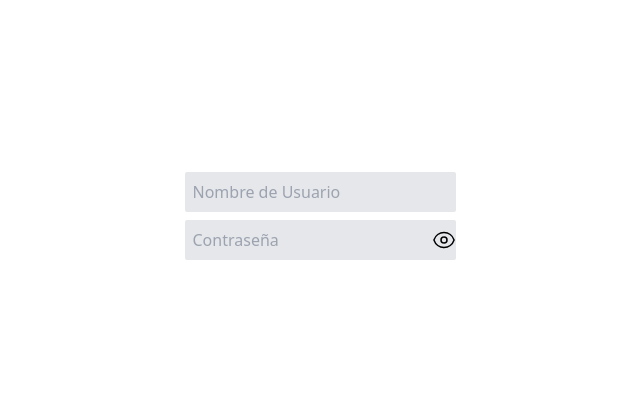
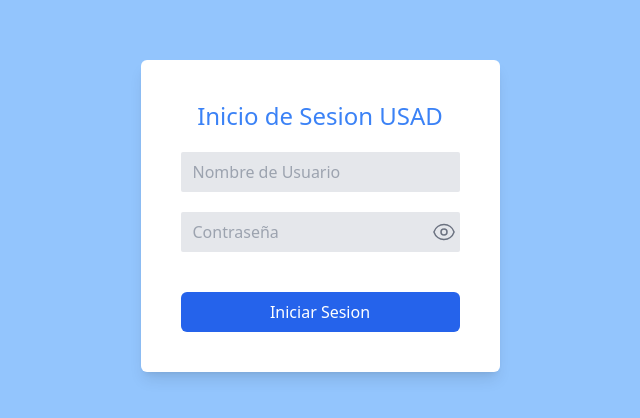
Before and after one commit to julissag0319/Frontend_Seduc, a React (Vite) app: page /login in a window 1280 px wide. Shown: the part 184-602 px from the top of the page, without its empty margins (320-960 px from the left). Built offline with nearby package versions, Linux system fonts and the light colour scheme.

Commit message:
solucion error formusuario

```diff
--- a/src/components/FormularioBasicoUsuario/FormUsuario.tsx
+++ b/src/components/FormularioBasicoUsuario/FormUsuario.tsx
@@ -7,7 +7,6 @@ import { FormikState, FormikHandlers } from "formik";
 import ErrorMessage from "@/components/ErrorMessage";
 import { useState } from "react";
 
-
 type FormUsuarioP = {
   form: FormikState<IFormularioBasicoUsuario> & FormikHandlers;
   onSubmitForm: (
@@ -16,7 +15,8 @@ type FormUsuarioP = {
     inputFieldcontrasena_Usuario: string,
     inputFieldcodigo_Recuperacion: string,
     optionSelectid_Tipo_Usuario: string,
-    optionSelectid_Estado: string) => void;
+    optionSelectid_Estado: string
+  ) => void;
   formTitle: string;
   isRemove?: boolean;
 };
@@ -31,7 +31,7 @@ function FormUsuario({
   const flexInputContainer = `flex-col items-center`;
   const labelStyle = `block font-medium mb-2 font-bold`;
   const notamjs = () => toast.success("correctamente");
-const{
+  const {
     values: {
       optionSelectid_Persona,
       inputFieldnombre_Usuario,
@@ -45,7 +45,6 @@ const{
     handleChange,
     handleBlur,
   } = form;
-
 
   const handleSubmitForm = (e: FormEvent<HTMLFormElement>) => {
     e.preventDefault();
@@ -72,7 +71,7 @@ useEffect(() => {
   }, []); //solo ejecutar una vez
 
   const [tipo_usuario, settipo_usuario] = useState([
-  { id_Tipo_Usuario: 1, descripcion_Tipo_Usuario:"" },
+    { id_Tipo_Usuario: 1, descripcion_Tipo_Usuario: "" },
   ]);
   useEffect(() => {
     fetch("http://localhost:4002/tipo_usuario")
@@ -82,16 +81,14 @@ useEffect(() => {
       });
   }, []); //solo ejecutar una vez
 
-
-
   return (
     <>
       <h2 className="pb-7 text-center font-bold text-xl">{formTitle}</h2>
 
       <form
         onSubmit={handleSubmitForm}
-        className="p-4 border border-black rounded-lg">
-
+        className="p-4 border border-black rounded-lg"
+      >
         {/*Option Select id Persona*/}
         <div className={`${flexLabelInputs}`}>
           <label className={`${labelStyle}`}>id Persona</label>
@@ -102,20 +99,16 @@ useEffect(() => {
             onBlur={handleBlur}
             name="optionSelectid_Persona"
             className="input-styles"
-            disabled={isRemove ? true : false}>
+            disabled={isRemove ? true : false}
+          >
             <option>Selecione el Tipo de Usuario</option>
-            {persona.map(
-                ({ descripcion_Persona, id_Persona }) => (
-                  <option value={id_Persona}>
+            {persona.map(({ descripcion_Persona, id_Persona }) => (
+              <option key={descripcion_Persona} value={id_Persona}>
                 {descripcion_Persona}
               </option>
-                )
-              )}
+            ))}
           </select>
         </div>
-
-
-
 
         {/*Text Box de Nombre Usuario*/}
         <div className={`${flexInputContainer}`}>
@@ -161,8 +154,6 @@ useEffect(() => {
             )}
         </div>
 
-
-
         {/*Text Box de codigo de Recuperacion*/}
 
         <div className={`${flexInputContainer}`}>
@@ -196,11 +187,19 @@ useEffect(() => {
               onBlur={handleBlur}
               name="optionSelectid_Tipo_Usuario"
               className="input-styles"
-            disabled={isRemove ? true : false}>
+              disabled={isRemove ? true : false}
+            >
               <option>Selecione el Tipo de Usuario</option>
-            {tipo_usuario.map(({ descripcion_Tipo_Usuario, id_Tipo_Usuario }) => (
-                <option value={id_Tipo_Usuario}>{descripcion_Tipo_Usuario}</option>
-              ))}
+              {tipo_usuario.map(
+                ({ descripcion_Tipo_Usuario, id_Tipo_Usuario }) => (
+                  <option
+                    key={descripcion_Tipo_Usuario}
+                    value={id_Tipo_Usuario}
+                  >
+                    {descripcion_Tipo_Usuario}
+                  </option>
+                )
+              )}
             </select>
           </div>
           {touched.optionSelectid_Tipo_Usuario &&
@@ -208,7 +207,6 @@ useEffect(() => {
               <ErrorMessage message={errors.optionSelectid_Tipo_Usuario} />
             )}
         </div>
-
 
         {/*Option Select de Estado*/}
         <div className={`${flexInputContainer}`}>
@@ -221,7 +219,8 @@ useEffect(() => {
               onBlur={handleBlur}
               name="optionSelectid_Estado"
               className="input-styles"
-            disabled={isRemove ? true : false}>
+              disabled={isRemove ? true : false}
+            >
               <option>Selecione una Opcion</option>
               <option value="1">Activo</option>
               <option value="2">Inactivo</option>
@@ -235,6 +234,7 @@ useEffect(() => {
           <button
             type="submit"
             onClick={notamjs}
+            onBlur={handleBlur}
             disabled={
               inputFieldnombre_Usuario.length < 3 ||
               inputFieldnombre_Usuario.length > 50 ||
@@ -243,7 +243,6 @@ useEffect(() => {
               inputFieldcodigo_Recuperacion.length < 6 ||
               inputFieldcodigo_Recuperacion.length > 50
             }
-
             className="bg-color-fondo text-white font-bold px-4 py-2 rounded border border-color-fondo"
           >
             {!isRemove ? "Guardar" : "Eliminar"}
--- a/src/components/FormularioBasicoUsuario/index.tsx
+++ b/src/components/FormularioBasicoUsuario/index.tsx
@@ -1,5 +1,5 @@
 import FormUsuario from "./FormUsuario";
-import useSetFormValues from "@/hooks/useSetFormPersonaValues";
+import useSetFormValues from "@/hooks/useSetFormUsuarioValues";
 //import { IFormularioBasicoPersona } from "@/shared/basic_forms_employee.type";
 
 type FormularioBasicoUsuarioP = {
@@ -9,11 +9,15 @@ type FormularioBasicoUsuarioP = {
     inputFieldcontrasena_Usuario: string,
     inputFieldcodigo_Recuperacion: string,
     optionSelectid_Tipo_Usuario: string,
-    optionSelectid_Estado: string)  => void;
-    formTitle: string;
+    optionSelectid_Estado: string
+  ) => void;
+  formTitle: string;
 };
 
-function FormularioBasicoUsuario({ onSubmitHandler, formTitle}: FormularioBasicoUsuarioP) {
+function FormularioBasicoUsuario({
+  onSubmitHandler,
+  formTitle,
+}: FormularioBasicoUsuarioP) {
   const { form } = useSetFormValues();
 
   const onSubmitForm = (
@@ -22,14 +26,16 @@ function FormularioBasicoUsuario({ onSubmitHandler, formTitle}: FormularioBasico
     inputFieldcontrasena_Usuario: string,
     inputFieldcodigo_Recuperacion: string,
     optionSelectid_Tipo_Usuario: string,
-    optionSelectid_Estado: string) => {
+    optionSelectid_Estado: string
+  ) => {
     onSubmitHandler(
       optionSelectid_Persona,
       inputFieldnombre_Usuario,
       inputFieldcontrasena_Usuario,
       inputFieldcodigo_Recuperacion,
       optionSelectid_Tipo_Usuario,
-      optionSelectid_Estado);
+      optionSelectid_Estado
+    );
   };
 
   return (
--- a/src/components/PrivateRoute/index.tsx
+++ b/src/components/PrivateRoute/index.tsx
@@ -7,7 +7,11 @@ export const PrivateRoute: FC<PropsWithChildren> = ({ children }) => {
   const navigate = useNavigate();
   useEffect(() => {
     apiClient
-      .get("/auth/check-token")
+      .get("/auth/check-token", {
+        headers: {
+          Authorization: `Bearer ${sessionStorage.getItem("token")}`,
+        },
+      })
       .then(({ data }) => {
         setAuthorized(data);
         if (!data) {
--- a/src/views/Login/index.tsx
+++ b/src/views/Login/index.tsx
@@ -1,23 +1,96 @@
+import { apiClient } from "@/utilitarios/axios";
 import { useState } from "react";
+import { useNavigate } from "react-router";
 
 export const Login = () => {
   const [passwordVisible, setPasswordVisible] = useState(false);
+  const [nombre_Usuario, setNombre_Usuario] = useState("");
+  const [contrasena, setContrasena] = useState("");
+  const [error, setError] = useState("");
+  const navigate = useNavigate();
+  const login = () => {
+    console.log({ nombre_Usuario, contrasena });
+    apiClient
+      .post("auth/login", { nombre_Usuario, contrasena })
+      .then(({ data }) => {
+        if (data.error || !data.token) {
+          throw new Error(
+            data.error || "Ups ocurrio un error vuelve a intentar mas tarde"
+          );
+        }
+        sessionStorage.setItem("token", data.token);
+        navigate("/");
+      })
+      .catch((error) => {
+        setError(error.response.data.error);
+      });
+  };
   return (
-    <div className="grid place-items-center w-full h-screen ">
-      <div className="w-min ">
-        <div className="bg-gray-200  rounded-sm my-2">
+    <div className="grid place-items-center w-full h-screen bg-blue-300">
+      {error && (
+        <div className="flex w-1/4 shadow-lg py-2  rounded-md bg-white flex-col ">
+          <button
+            className="cursor-pointer self-end"
+            onClick={() => setError("")}
+          >
+            <svg
+              xmlns="http://www.w3.org/2000/svg"
+              fill="none"
+              viewBox="0 0 24 24"
+              strokeWidth={1.5}
+              stroke="currentColor"
+              className="w-6 h-6 "
+            >
+              <path
+                strokeLinecap="round"
+                strokeLinejoin="round"
+                d="M6 18L18 6M6 6l12 12"
+              />
+            </svg>
+          </button>
+
+          <div className=" flex gap-1 p-2 text-red-600 self-center">
+            <p>{error}</p>
+            <svg
+              xmlns="http://www.w3.org/2000/svg"
+              fill="none"
+              viewBox="0 0 24 24"
+              strokeWidth={1.5}
+              stroke="currentColor"
+              className="w-6 h-6"
+            >
+              <path
+                strokeLinecap="round"
+                strokeLinejoin="round"
+                d="M12 9v3.75m-9.303 3.376c-.866 1.5.217 3.374 1.948 3.374h14.71c1.73 0 2.813-1.874 1.948-3.374L13.949 3.378c-.866-1.5-3.032-1.5-3.898 0L2.697 16.126zM12 15.75h.007v.008H12v-.008z"
+              />
+            </svg>
+          </div>
+        </div>
+      )}
+
+      <div className="w-min shadow-lg p-10 rounded-md bg-white ">
+        <h1 className="text-2xl text-center text-blue-500 ">
+          Inicio de Sesion USAD
+        </h1>
+        <div className="bg-gray-200  rounded-sm my-5 px-1">
           <input
             placeholder="Nombre de Usuario"
+            onChange={({ target }) => setNombre_Usuario(target.value)}
             className="outline-none bg-transparent p-2"
           />
         </div>
-        <div className="bg-gray-200  rounded-sm my-2 flex flex-row">
+        <div className="bg-gray-200 rounded-sm my-5 flex flex-row px-1">
           <input
             type={passwordVisible ? "text" : "password"}
             placeholder="Contraseña"
+            onChange={({ target }) => setContrasena(target.value)}
             className="outline-none bg-transparent p-2"
           />
-          <button onClick={() => setPasswordVisible(!passwordVisible)}>
+          <button
+            className="text-gray-500"
+            onClick={() => setPasswordVisible(!passwordVisible)}
+          >
             {!passwordVisible ? (
               <svg
                 xmlns="http://www.w3.org/2000/svg"
@@ -56,6 +129,12 @@ export const Login = () => {
             )}
           </button>
         </div>
+        <button
+          onClick={login}
+          className="p-2 rounded-md bg-blue-600 text-white w-full mt-5"
+        >
+          Iniciar Sesion
+        </button>
       </div>
     </div>
   );
```
Lines whose indentation alone changed are shown as unchanged.
